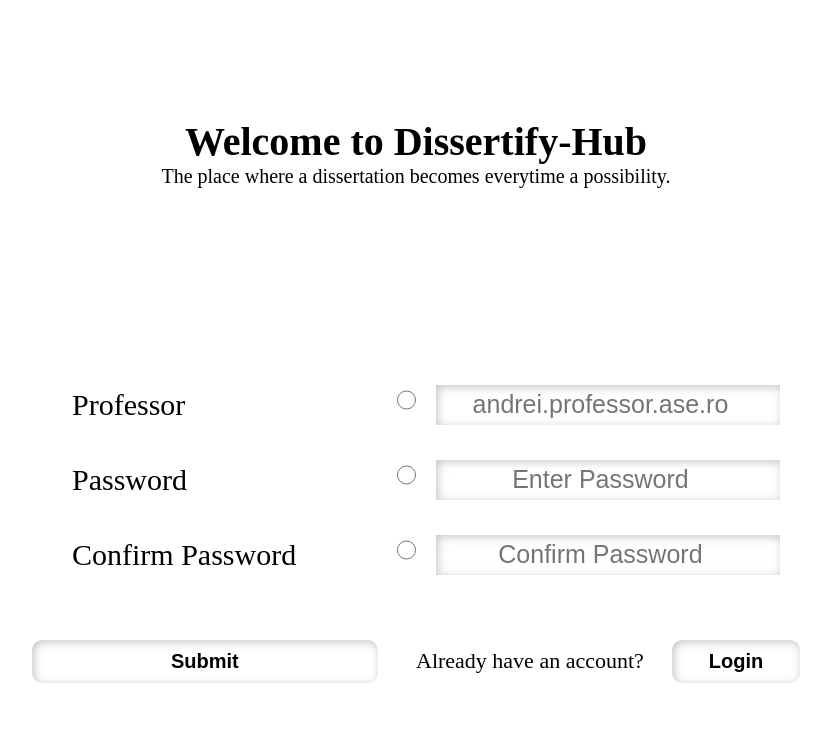
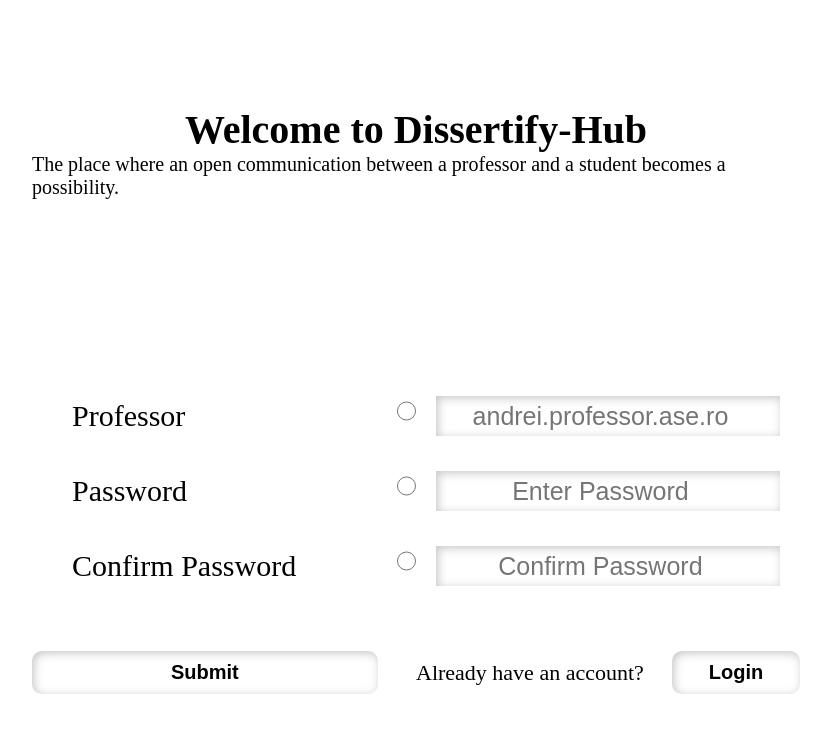
Before and after one commit to Ahamdan114/dissertify-hub, a React (Create React App) app in the folder client/: page / in a window 1280 px wide. Shown: the top 732 px of the page, without its empty margins (224-1055 px from the left). Built offline with nearby package versions, Linux system fonts and the light colour scheme.

Commit message:
action: Changed authentication message

```diff
--- a/client/src/components/Authentication.jsx
+++ b/client/src/components/Authentication.jsx
@@ -99,7 +99,7 @@ const Authentication = () => {
                 <div className="from-container-introduction">
                     <h1 className="from-container-title">Welcome to Dissertify-Hub</h1>
                     <p className="from-container-description">
-                        The place where a dissertation becomes everytime a possibility.
+                        The place where an open communication between a professor and a student becomes a possibility.
                     </p>
                 </div>
 
```
